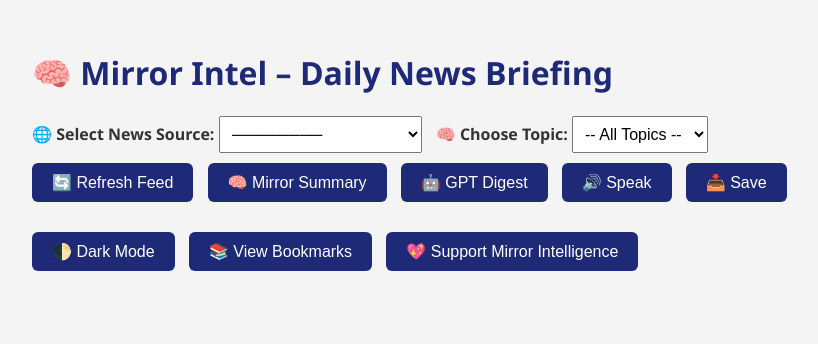
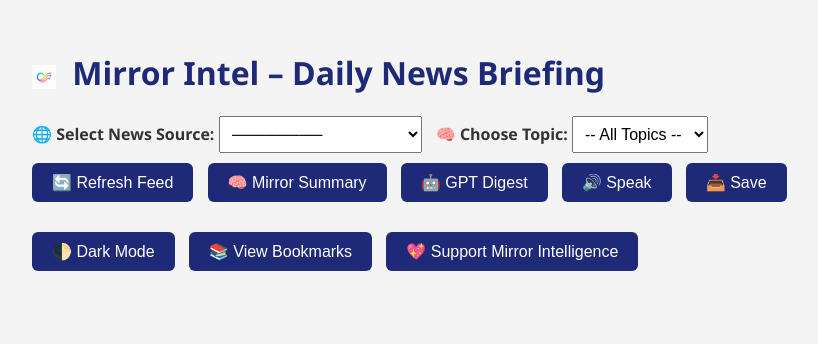
Before and after one commit to Healtime2025/Mirror-intelligence, a website: page index.html in a window 1280 px wide. Shown: the whole page, without its empty margins (208-1026 px from the left). Drawn offline with Linux system fonts and the light colour scheme.

Commit message:
Update index.html

```diff
--- a/index.html
+++ b/index.html
@@ -111,7 +111,11 @@
 </script>
 
 <body>
-<h1>🧠 Mirror Intel – Daily News Briefing</h1>
+<h1>
+  <img src="/mirrorintel-icon-192.png" alt="Mirror Intel Logo" style="height: 24px; vertical-align: middle; margin-right: 8px;">
+  Mirror Intel – Daily News Briefing
+</h1>
+
 
 <label><strong>🌐 Select News Source:</strong></label>
 <select id="source-select">
```
